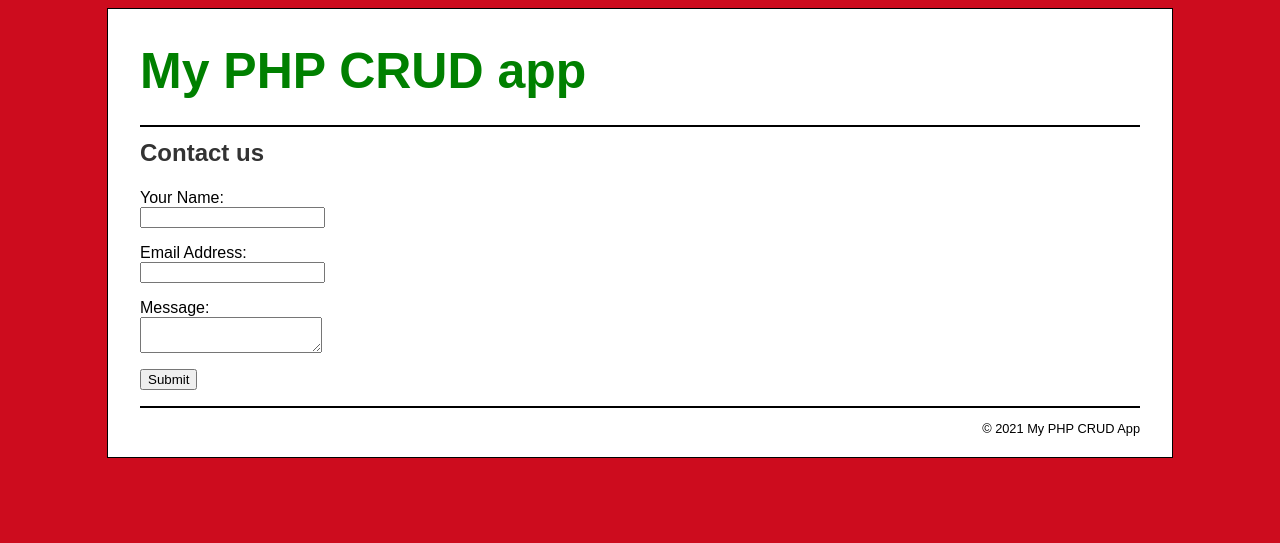
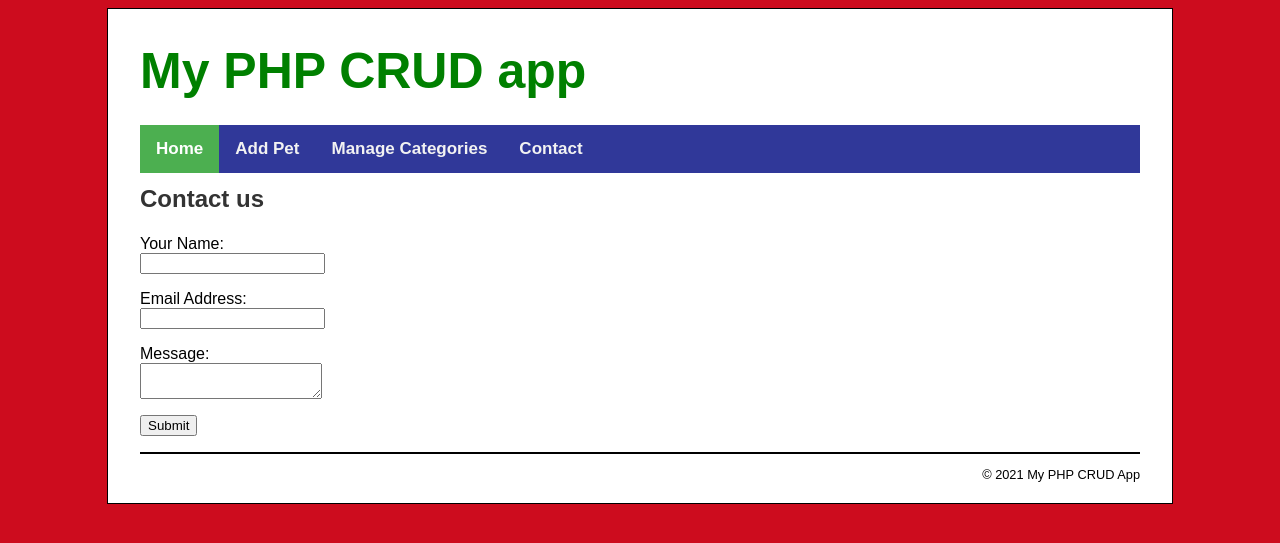
Before and after one commit to sebgates/demo-php-crud-for-classes, a PHP site: page /contact.php in a window 1280 px wide. Shown: the top 543 px of the page. Run offline with PHP 8.4, Linux system fonts and the light colour scheme.

Commit message:
Contact for added and works on remote server

```diff
--- a/category_list.php
+++ b/category_list.php
@@ -44,8 +44,6 @@ include('includes/header.php');
         <input type="input" name="name">
         <input id="add_category_button" type="submit" value="Add">
     </form>
-    <br>
-    <p><a href="index.php">Homepage</a></p>
 
     <?php
 include('includes/footer.php');
--- a/contact.php
+++ b/contact.php
@@ -19,6 +19,13 @@ include('includes/header.php');
 </p>
 <input type="submit" value="Submit"><br>
 </form>
+<script language="JavaScript">
+var frmvalidator  = new Validator("contactform");
+frmvalidator.addValidation("name","req","Please provide your name");
+frmvalidator.addValidation("email","req","Please provide your email");
+frmvalidator.addValidation("email","email","Please enter a valid email address");
+</script>
+
 <?php
 include('includes/footer.php');
 ?>
--- a/css/_header.scss
+++ b/css/_header.scss
@@ -2,7 +2,6 @@
 
 header {
     margin: 0;
-    border-bottom: 2px solid black;
     h1 {
         font-size: 50px;
         margin: 0;
@@ -21,3 +20,28 @@ nav {
         }
     }
 }
+
+
+.topnav {
+    overflow: hidden;
+    background-color: #303899;
+  }
+
+  .topnav a {
+    float: left;
+    color: #f2f2f2;
+    text-align: center;
+    padding: 14px 16px;
+    text-decoration: none;
+    font-size: 17px;
+  }
+
+  .topnav a:hover {
+    background-color: #ddd;
+    color: black;
+  }
+
+  .topnav a.active {
+    background-color: #4CAF50;
+    color: white;
+  }
--- a/css/mystyle.css
+++ b/css/mystyle.css
@@ -17,7 +17,6 @@ h1, h2 {
 
 header {
   margin: 0;
-  border-bottom: 2px solid black;
 }
 
 header h1 {
@@ -35,6 +34,30 @@ nav ul {
 
 nav ul li {
   padding-bottom: 0.5em;
+}
+
+.topnav {
+  overflow: hidden;
+  background-color: #303899;
+}
+
+.topnav a {
+  float: left;
+  color: #f2f2f2;
+  text-align: center;
+  padding: 14px 16px;
+  text-decoration: none;
+  font-size: 17px;
+}
+
+.topnav a:hover {
+  background-color: #ddd;
+  color: black;
+}
+
+.topnav a.active {
+  background-color: #4CAF50;
+  color: white;
 }
 
 body {
--- a/includes/footer.php
+++ b/includes/footer.php
@@ -3,12 +3,5 @@
 </footer>
 </div><!-- close div container -->
 
-<script language="JavaScript">
-var frmvalidator  = new Validator("contactform");
-frmvalidator.addValidation("name","req","Please provide your name");
-frmvalidator.addValidation("email","req","Please provide your email");
-frmvalidator.addValidation("email","email","Please enter a valid email address");
-</script>
-
 </body>
 </html>
--- a/includes/header.php
+++ b/includes/header.php
@@ -7,4 +7,11 @@
 
 <!-- the body section -->
 <body>
-<header><h1>My PHP CRUD app</h1></header>
+<header><h1>My PHP CRUD app</h1>
+<div class="topnav">
+  <a class="active" href="index.php">Home</a>
+  <a href="add_pet_form.php">Add Pet</a>
+  <a href="category_list.php">Manage Categories</a>
+  <a href="contact.php">Contact</a>
+</div>
+</header>
```
Also changed, not shown: 2 other files.
